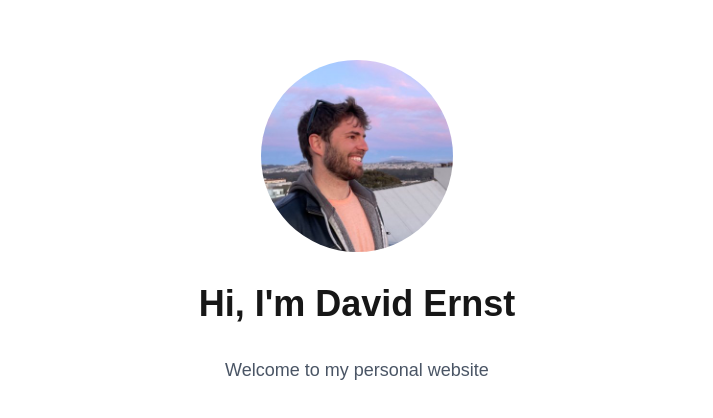
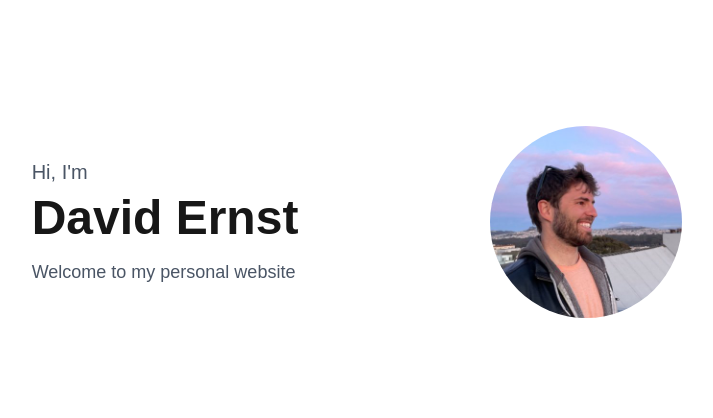
Before and after one commit to dsernst/dsernst.com-2025, a Next.js app: page / in a window 1280 px wide. Shown: the part 178-596 px from the top of the page, without its empty margins (283-996 px from the left). Built offline with nearby package versions, Linux system fonts and the light colour scheme.

Commit message:
Improve layout

```diff
--- a/app/page.tsx
+++ b/app/page.tsx
@@ -3,7 +3,16 @@ import Image from 'next/image'
 export default function Home() {
   return (
     <div className="min-h-screen flex flex-col items-center justify-center p-8">
-      <main className="flex flex-col items-center gap-8 max-w-2xl text-center">
+      <main className="flex flex-col sm:flex-row items-center gap-8 sm:gap-48 max-w-4xl">
+        <div className="flex flex-col items-center sm:items-start gap-2">
+          <span className="text-xl text-gray-600 dark:text-gray-300">
+            Hi, I&apos;m
+          </span>
+          <h1 className="text-5xl font-bold">David Ernst</h1>
+          <p className="text-lg text-gray-600 dark:text-gray-300 mt-2">
+            Welcome to my personal website
+          </p>
+        </div>
         <div className="relative w-48 h-48 rounded-full overflow-hidden">
           <Image
             src="/david_400x400.jpg"
@@ -13,10 +22,6 @@ export default function Home() {
             priority
           />
         </div>
-        <h1 className="text-4xl font-bold">Hi, I&apos;m David Ernst</h1>
-        <p className="text-lg text-gray-600 dark:text-gray-300">
-          Welcome to my personal website
-        </p>
       </main>
     </div>
   )
```
